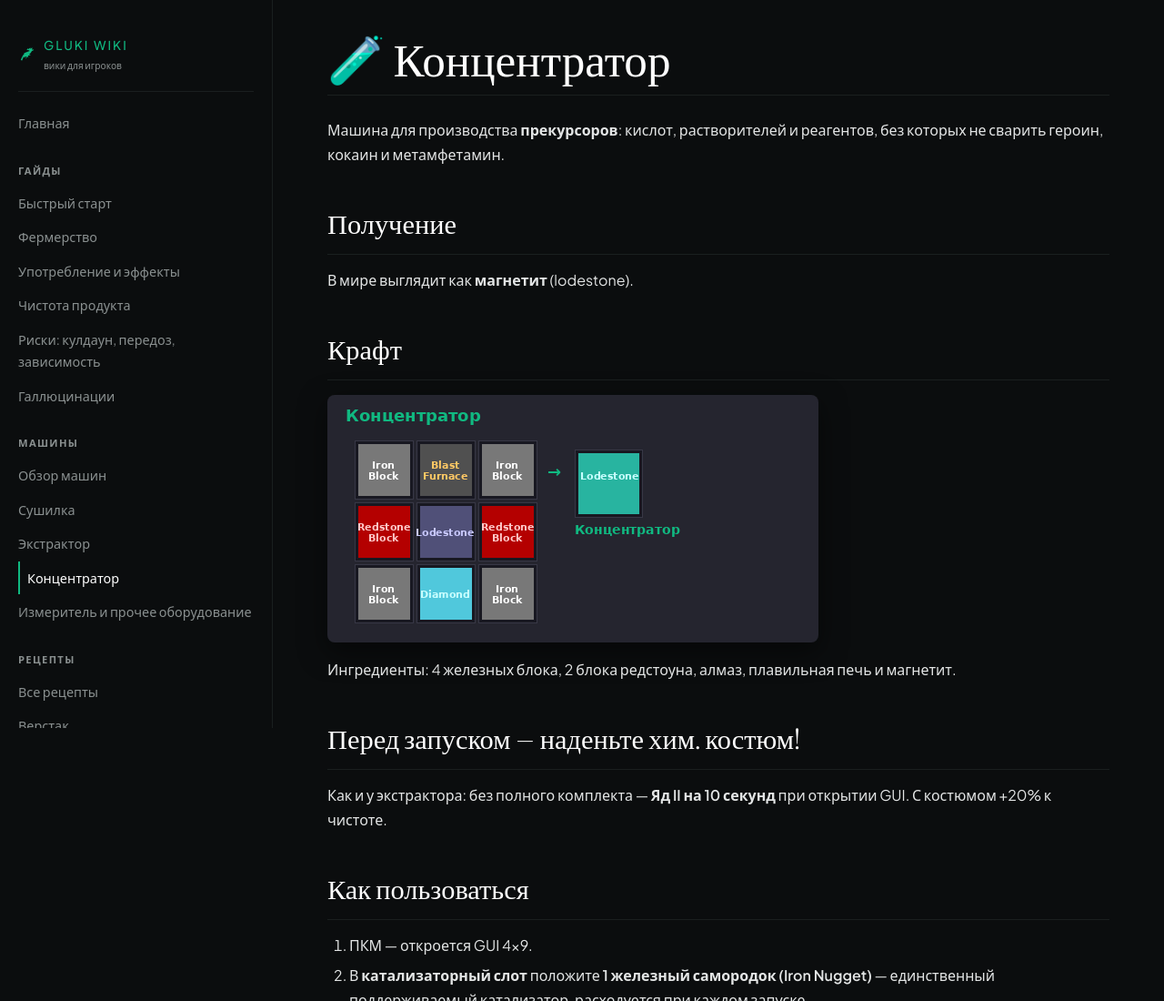
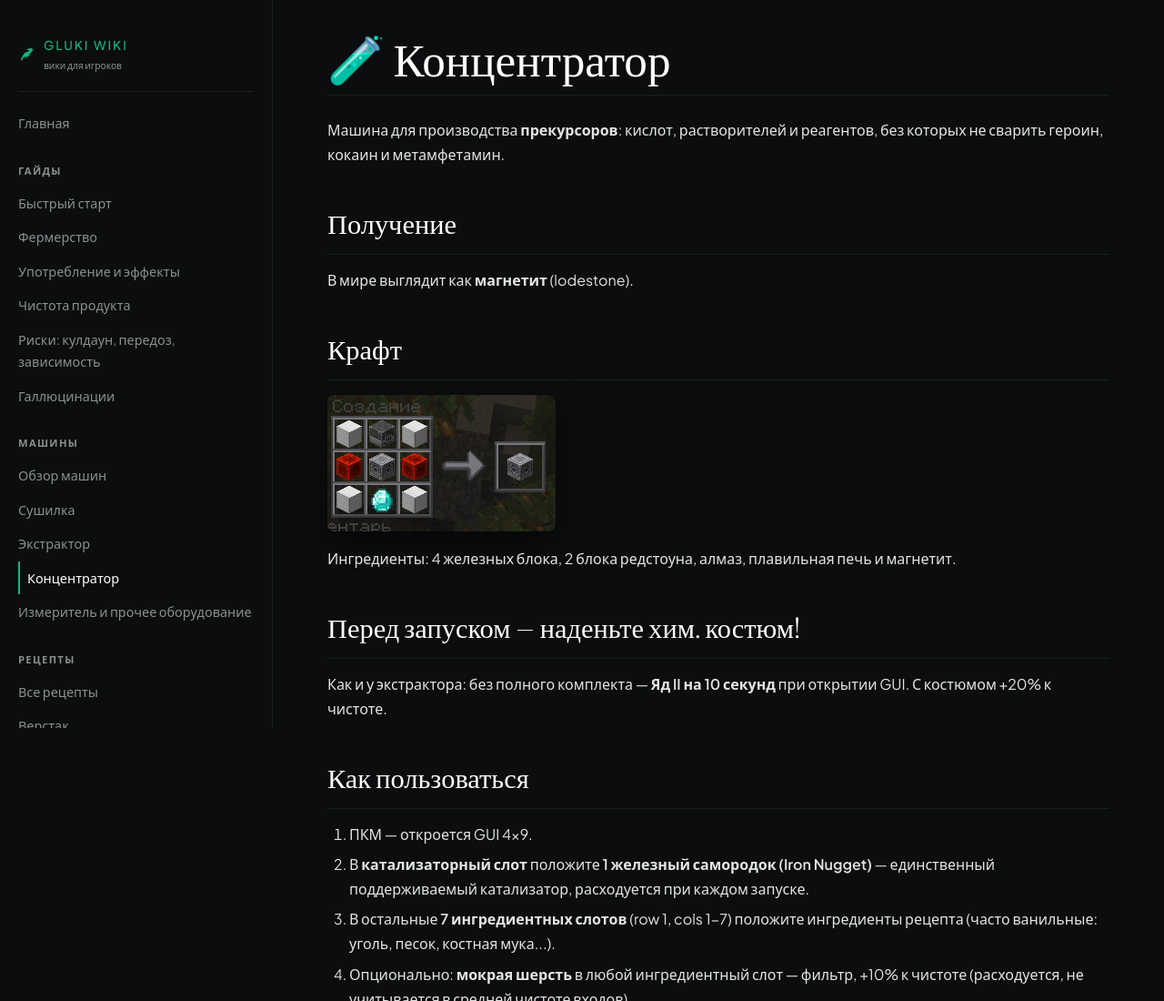
Before and after one commit to PolitPig/gluki-wiki, a plain HTML site: page machines/concentrator.html in a window 1280 px wide. Shown: the top 1100 px of the page at 91% size. Drawn offline with Linux system fonts and the light colour scheme.

Commit message:
fix: use actual recipe screenshot

```diff
--- a/machines/concentrator.html
+++ b/machines/concentrator.html
@@ -129,7 +129,7 @@ main hr{border:none;border-top:1px solid var(--border);margin:24px 0}
 <p>В мире выглядит как <strong>магнетит</strong> (lodestone).</p>
 <h2 id="craft">Крафт</h2>
 
-<p><img alt="Концентратор" src="../assets/recipes/wb-concentrator.png" /></p>
+<p><img alt="Концентратор" src="../assets/recipes/CONCENTRATOR.png" /></p>
 <p>Ингредиенты: 4 железных блока, 2 блока редстоуна, алмаз, плавильная печь и магнетит.</p>
 <h2 id="_3">Перед запуском — наденьте хим. костюм!</h2>
 <p>Как и у экстрактора: без полного комплекта — <strong>Яд II на 10 секунд</strong> при открытии GUI. С костюмом +20% к чистоте.</p>
```
